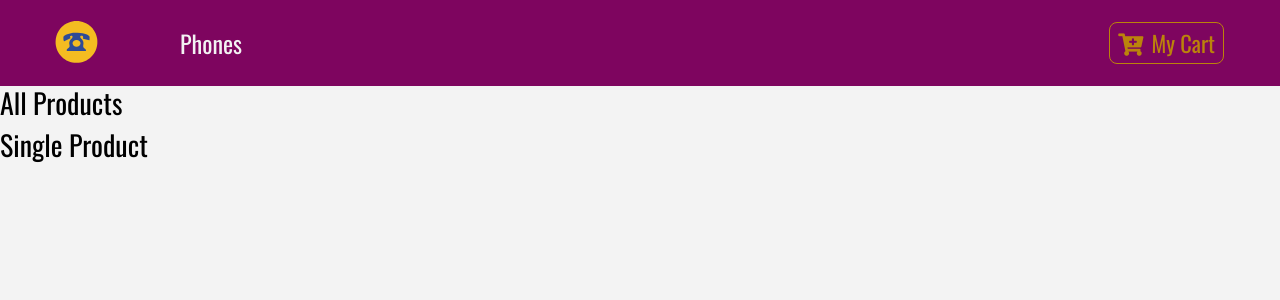
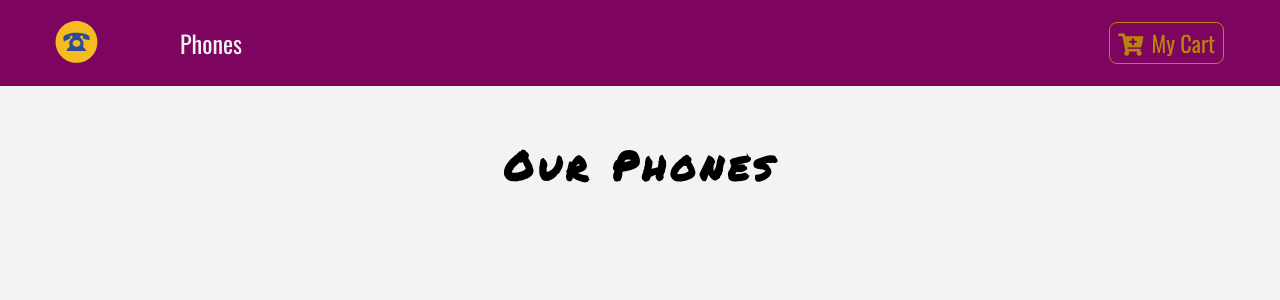
Before and after one commit to cornets28/e-buy-phones, a React (Create React App) app: page / in a window 1280 px wide. Shown: the top 300 px of the page. Built offline with nearby package versions, Linux system fonts and the light colour scheme.

Commit message:
create Title component

```diff
--- a/src/components/Products.js
+++ b/src/components/Products.js
@@ -1,13 +1,23 @@
 import React, { Component } from 'react'
-import SingleProduct from './SingleProduct';
+// import SingleProduct from './SingleProduct';
+import Title from './Title';
 
 export default class Products extends Component {
+
+  state = {
+     products: []
+   };
+
   render() {
     return (
-      <div>
-        <h3 className="">All Products</h3>
-        <SingleProduct />
-      </div>
+      <React.Fragment>
+        <div className="py-5">
+          <div className="container">
+            <Title name="our" title="phones" />
+            <div className="row" />
+          </div>
+        </div>
+      </React.Fragment>
     );
   }
 }
--- /dev/null
+++ b/src/components/Title.js
@@ -0,0 +1,13 @@
+import React from "react";
+
+export default function Title({ name, title }) {
+  return (
+    <div className="row">
+      <div className="col-10 mx-auto my-2 text-center text-title">
+        <h1 className="text-capitalize font-weight-bold">
+          {name} <strong className="text-pink">{title}</strong>
+        </h1>
+      </div>
+    </div>
+  );
+}
```
